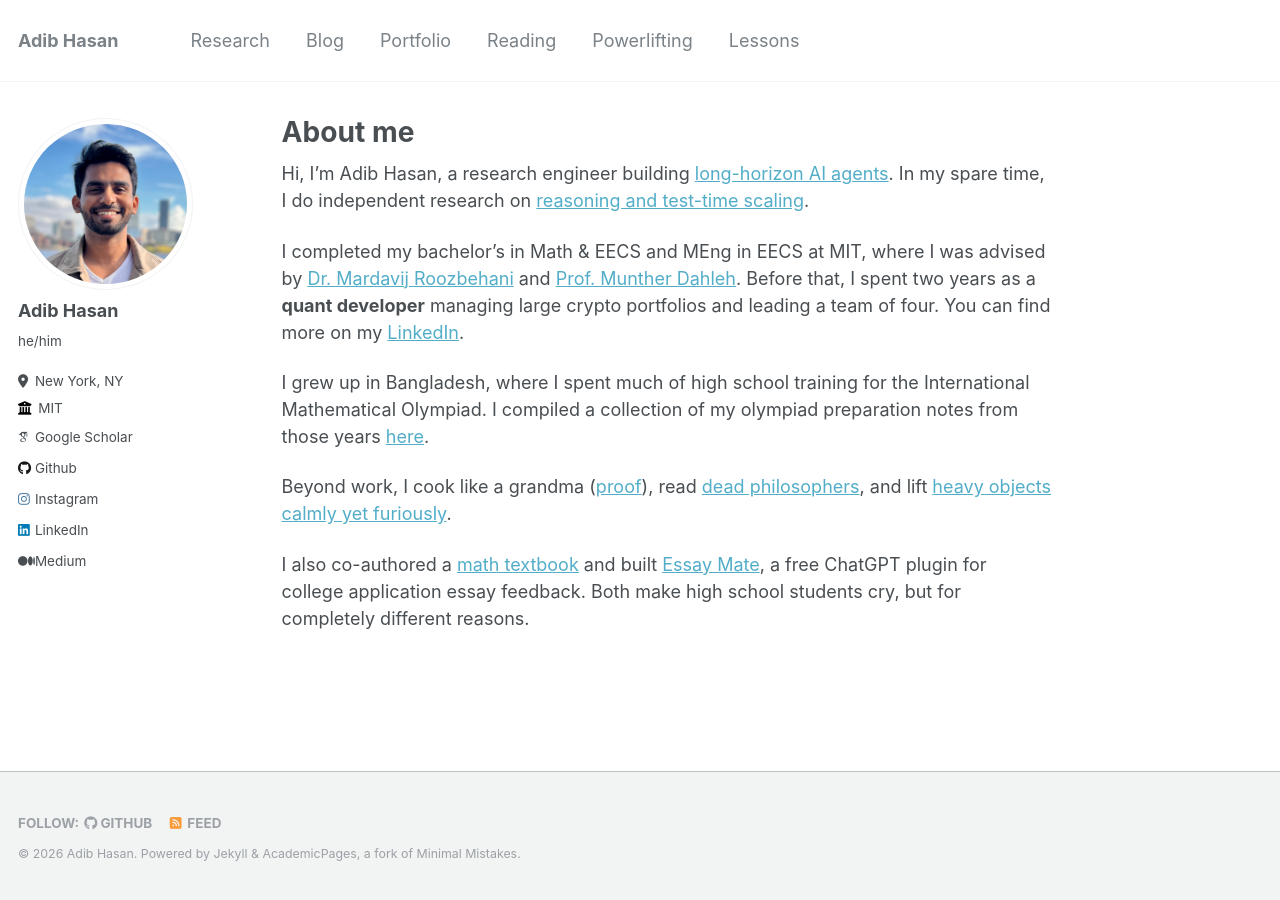
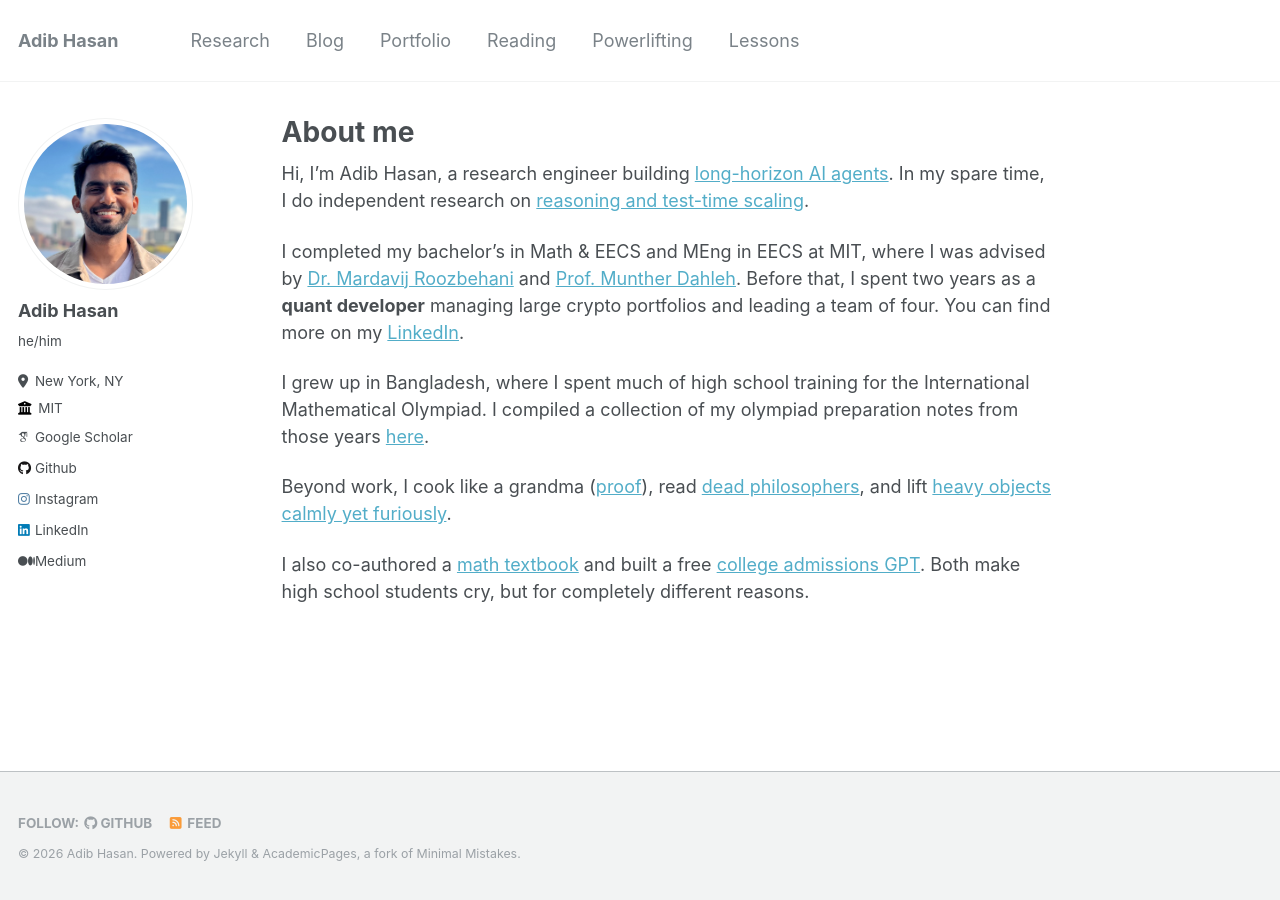
Before and after one commit to Neehan/neehan.github.io, a Jekyll site: the page built from _pages/about.md, in a window 1280 px wide. Built offline with Jekyll 4.4.1, drawn with Linux system fonts in a browser that asks for light colours; some web fonts are replaced.

Commit message:
Restore live Essay Mate GPT links until plugin launch

```diff
--- a/_pages/about.md
+++ b/_pages/about.md
@@ -16,4 +16,4 @@ I grew up in Bangladesh, where I spent much of high school training for the Inte
 
 Beyond work, I cook like a grandma ([proof](https://www.instagram.com/le.spicemaster/)), read [dead philosophers](/reading/), and lift [heavy objects calmly yet furiously](/powerlifting/).
 
-I also co-authored a [math textbook](/portfolio/) and built [Essay Mate](/admission/essay-mate), a free ChatGPT plugin for college application essay feedback. Both make high school students cry, but for completely different reasons.
+I also co-authored a [math textbook](/portfolio/) and built a free [college admissions GPT](https://chatgpt.com/g/g-673c242ba900819183752398e7a8833b-essay-mate). Both make high school students cry, but for completely different reasons.
```
Also changed, not shown: _pages/portfolio.md (+1 -1 lines).
